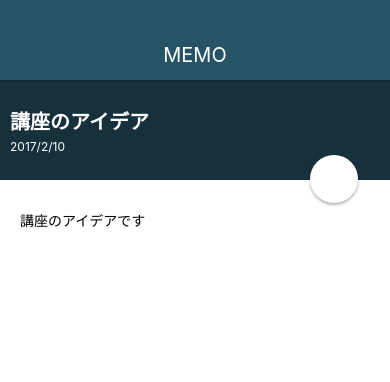
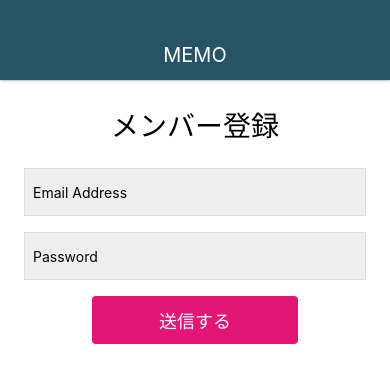
Before and after one commit to Tutu12344/ReactNativeSample, a React Native app: screen / in a window 390 px wide. Shown: the top 382 px of the page. Built offline with nearby package versions, Linux system fonts and the light colour scheme; a web font is replaced by a local one.

Commit message:
signup screen and login screnn create

```diff
--- a/App.js
+++ b/App.js
@@ -4,6 +4,9 @@ import {StyleSheet, Text, View} from "react-native";
 import MemoListScreen from "./src/screens/MemoListScreen";
 import Appbar from "./src/components/Appbar";
 import MemoDetailScreen from "./src/screens/MemoDetailScreen";
+import MemoEditScreen from "./src/screens/MemoEditScreen";
+import LoginScreen from "./src/screens/LoginScreen";
+import SignUpScreen from "./src/screens/SignUpScreen";
 
 const styles = StyleSheet.create({
 	container: {
@@ -19,7 +22,10 @@ const App = () => (
 		<Appbar />
 
 		{/* <MemoListScreen /> */}
-		<MemoDetailScreen />
+		{/* <MemoDetailScreen /> */}
+		{/* <MemoEditScreen /> */}
+		{/* <LoginScreen /> */}
+		<SignUpScreen />
 	</View>
 );
 
--- a/src/elements/CircleButton.js
+++ b/src/elements/CircleButton.js
@@ -9,6 +9,7 @@ const CustomIcon = createIconSet(
 	{
 		pencil: "\uf303",
 		plus: "\uf067",
+		check: "\uf00c",
 	},
 	"FontAwsome",
 );
--- /dev/null
+++ b/src/screens/LoginScreen.js
@@ -0,0 +1,61 @@
+import React from "react";
+import {
+	StyleSheet,
+	View,
+	TouchableHighlight,
+	TextInput,
+	Text,
+} from "react-native";
+
+const styles = StyleSheet.create({
+	container: {
+		flex: 1,
+		width: "100%",
+		padding: 24,
+		backgroundColor: "#fff",
+	},
+	input: {
+		height: 48,
+		backgroundColor: "#eee",
+		marginBottom: 16,
+		borderWidth: 1,
+		borderColor: "#DDD",
+		padding: 8,
+	},
+	title: {
+		fontSize: 28,
+		alignSelf: "center",
+		marginBottom: 24,
+	},
+	button: {
+		backgroundColor: "#E31676",
+		height: 48,
+		borderRadius: 4,
+		justifyContent: "center",
+		alignItems: "center",
+		width: "60%",
+		alignSelf: "center",
+	},
+	buttonTitle: {
+		color: "#fff",
+		fontSize: 18,
+	},
+});
+
+const LoginScreen = () => {
+	return (
+		<View style={styles.container}>
+			<Text style={styles.title}>ログイン</Text>
+			<TextInput style={styles.input} value="Email Address" />
+			<TextInput style={styles.input} value="Password" />
+			<TouchableHighlight
+				style={styles.button}
+				onPress={() => {}}
+				underlayColor="#C70F66">
+				<Text style={styles.buttonTitle}>ログインする</Text>
+			</TouchableHighlight>
+		</View>
+	);
+};
+
+export default LoginScreen;
--- /dev/null
+++ b/src/screens/MemoEditScreen.js
@@ -0,0 +1,30 @@
+import React from "react";
+import {StyleSheet, View, Text, TextInput} from "react-native";
+import CircleButton from "../elements/CircleButton";
+
+const styles = StyleSheet.create({
+	container: {
+		flex: 1,
+		width: "100%",
+	},
+	memoEditInput: {
+		backgroundColor: "#fff",
+		flex: 1,
+		paddingTop: 32,
+		paddingRight: 16,
+		paddingLeft: 16,
+		paddingBottom: 16,
+		fontSize: 16,
+	},
+});
+
+const MemoEditScreen = () => {
+	return (
+		<View style={styles.container}>
+			<TextInput style={styles.memoEditInput} value="Hi" multiline />
+			<CircleButton name="check" />
+		</View>
+	);
+};
+
+export default MemoEditScreen;
--- /dev/null
+++ b/src/screens/SignUpScreen.js
@@ -0,0 +1,61 @@
+import React from "react";
+import {
+	StyleSheet,
+	View,
+	TouchableHighlight,
+	TextInput,
+	Text,
+} from "react-native";
+
+const styles = StyleSheet.create({
+	container: {
+		flex: 1,
+		width: "100%",
+		padding: 24,
+		backgroundColor: "#fff",
+	},
+	input: {
+		height: 48,
+		backgroundColor: "#eee",
+		marginBottom: 16,
+		borderWidth: 1,
+		borderColor: "#DDD",
+		padding: 8,
+	},
+	title: {
+		fontSize: 28,
+		alignSelf: "center",
+		marginBottom: 24,
+	},
+	button: {
+		backgroundColor: "#E31676",
+		height: 48,
+		borderRadius: 4,
+		justifyContent: "center",
+		alignItems: "center",
+		width: "60%",
+		alignSelf: "center",
+	},
+	buttonTitle: {
+		color: "#fff",
+		fontSize: 18,
+	},
+});
+
+const SignUpScreen = () => {
+	return (
+		<View style={styles.container}>
+			<Text style={styles.title}>メンバー登録</Text>
+			<TextInput style={styles.input} value="Email Address" />
+			<TextInput style={styles.input} value="Password" />
+			<TouchableHighlight
+				style={styles.button}
+				onPress={() => {}}
+				underlayColor="#C70F66">
+				<Text style={styles.buttonTitle}>送信する</Text>
+			</TouchableHighlight>
+		</View>
+	);
+};
+
+export default SignUpScreen;
```
